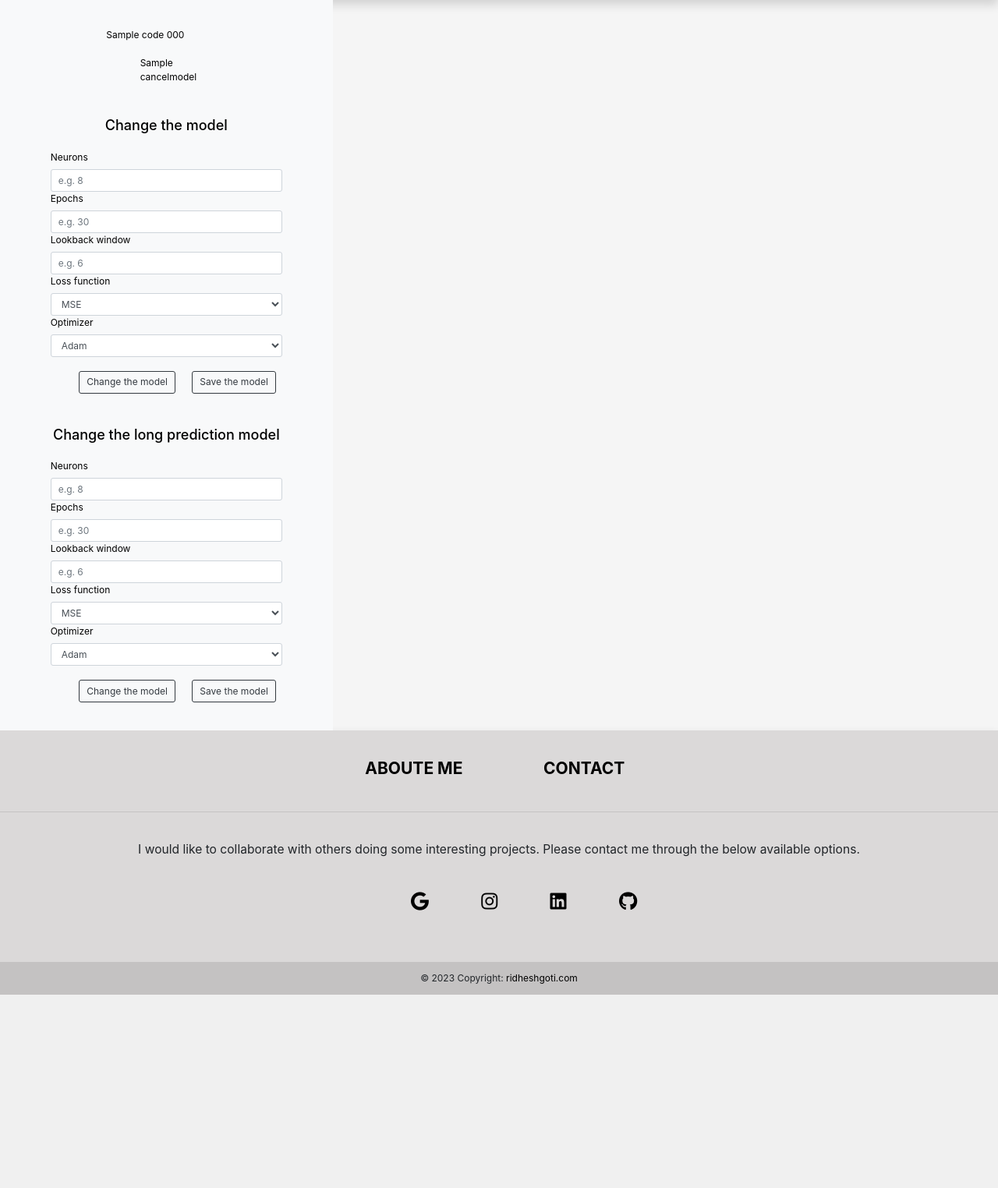
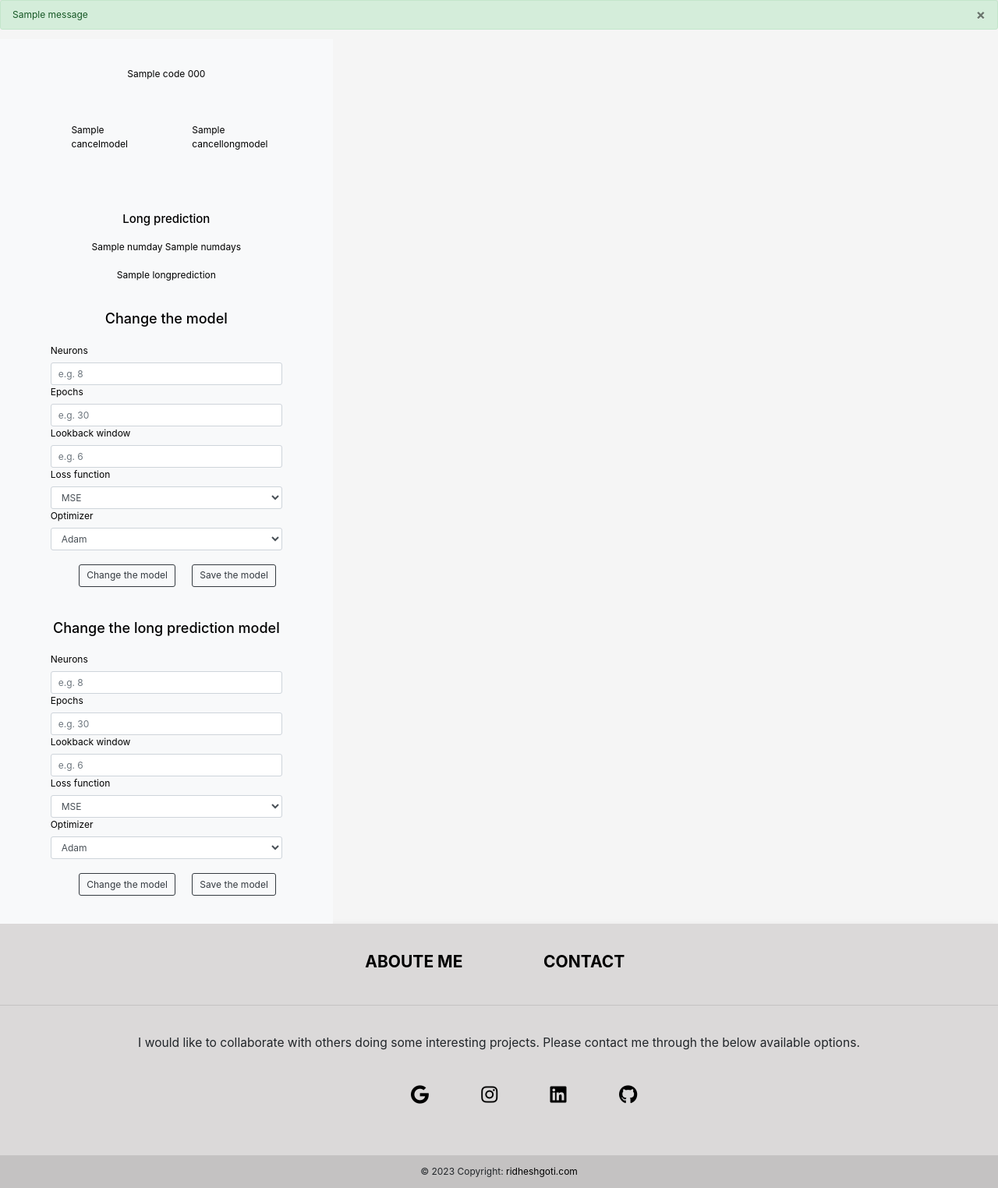
Before and after one commit to rid181198/Flask-Stock-Prediction-Dashboard, a Flask app: template stockpred/templates/dashboard.html in a window 1280 px wide. Shown: the part 48-1572 px from the top of the page at 78% size. Before the commit the page ends 1324 px from the top, so only its background shows below. Run offline with Flask 2, Linux system fonts and the light colour scheme; the template is opened without the code that fills it: values that come from a table or form of the project are taken from there, most other values are stand-ins (such as "Sample title", 1, 10 or a date in 2020); one stand-in notice (Sample message) is shown; some libraries are stand-ins or nearby versions.

Commit message:
modified:   run.py 	modified:   stockpred/__pycache__/route.cpython-310.pyc 	modified:   stockpred/config/__pycache__/config.cpython-310.pyc 	modified:   stockpred/forms/__pycache__/dashform.cpython-310.pyc 	modified:   stockpred/forms/dashform.py 	modified:   stockpred/route.py 	modified:   stockpred/templates/base.html 	modified:   stockpred/templates/dashboard.html 	modified:   stockpred/test.py

```diff
--- a/run.py
+++ b/run.py
@@ -1,4 +1,4 @@
 from stockpred import app
 
 if __name__=="__main__":
-    app.run(debug=False,port=8200)
+    app.run(debug=True,port=8200)
--- a/stockpred/forms/dashform.py
+++ b/stockpred/forms/dashform.py
@@ -6,10 +6,14 @@
 
 class generalInputs(FlaskForm):
     code = StringField(label='Enter the code', validators=[Length(min=1,max=15)])
+
+class cancelForm(FlaskForm):
     cancelmodel = SubmitField(label='Cancel your model')
-    #cancellongmodel = SubmitField(label='Cancel long prediction')
-    #numdays = IntegerField(label='Enter the days you want to predict', validators=[NumberRange(min=1,max=300)])
-    #longprediction = SubmitField(label='Long prediction')
+    cancellongmodel = SubmitField(label='Cancel long prediction')
+
+class longpredForm(FlaskForm):
+    numdays = IntegerField(label='Enter the days you want to predict', validators=[NumberRange(min=1,max=300)])
+    longprediction = SubmitField(label='Long prediction')
 
 class DashFormNewModel(FlaskForm):
     newNeuron = IntegerField(label='Neurons', validators=[NumberRange(min=1, max=100)])
--- a/stockpred/templates/base.html
+++ b/stockpred/templates/base.html
@@ -45,6 +45,18 @@
 
 
     </nav>
+    {% with messages = get_flashed_messages(with_categories=true) %}
+        {% if messages %}
+            {% for category, message in messages %}
+                <div class="alert alert-{{category}}">
+                    <button type="button" class="m1-2 mb-1 close" data-dismiss="alert" aria-label="Close">
+                        <span aria-hidden="true">&times;</span>
+                    </button>
+                    {{message}}
+                </div>
+            {% endfor %}
+        {% endif %}
+    {% endwith %}
     <script src='https://cdn.plot.ly/plotly-latest.min.js'></script>
       {% block content %}
 
--- a/stockpred/templates/dashboard.html
+++ b/stockpred/templates/dashboard.html
@@ -9,16 +9,38 @@
 <body>
     <div class="col-4 bg-light">
       <div class="row">
-        <form method="POST" class="form-register mt-5 mx-auto" id="form0" style="color:black">
+        <form method="POST" class="form-register mt-5 mx-auto" style="color:black">
           {{form0.hidden_tag()}}
 
           {{ form0.code.label() }}
           {{ form0.code(class = "form-control") }}
+        </form>
+      </div>
+      <div class="row">
+        <form method="POST" class="form-register mt-5 mx-auto" style="color:black">
+          {{form3.hidden_tag()}}
 
           <div class="row justify-content-center mb-2 mt-4 ">
             <div class="col-4 mr-5">
-              {{ form0.cancelmodel(class='btn btn-outline-dark btn-light') }}
+              {{ form3.cancelmodel(class='btn btn-outline-dark btn-light') }}
             </div>
+            <div class="col-4">
+              {{ form3.cancellongmodel(class='btn btn-outline-dark btn-light') }}
+            </div>
+          </div>
+        </form>
+      </div>
+      <div class="row">
+        <form method="POST" class="form-register mt-5 mx-auto" style="color:black">
+          {{form4.hidden_tag()}}
+
+          <h5 class="text-black text-center mt-5 mb-4 ">Long prediction</h5>
+
+          {{ form4.numdays.label() }}
+          {{ form4.numdays(class='form-control', placeholder='e.g. 10') }}
+
+          <div class="text-center mt-4">
+            {{ form4.longprediction(class='btn btn-outline-dark btn-light') }}
           </div>
         </form>
       </div>
```
Also changed, not shown: stockpred/route.py (+36 -19 lines), stockpred/test.py (+0 -13 lines).
